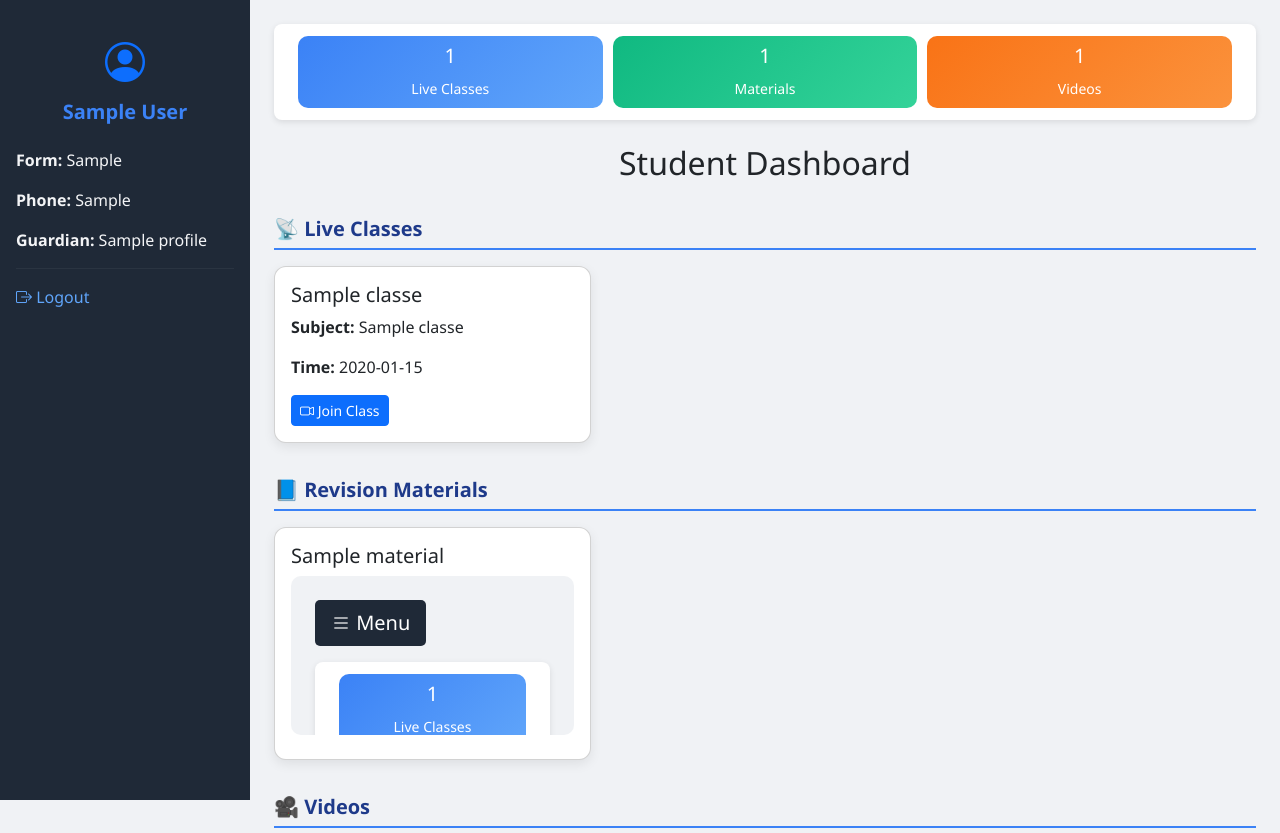
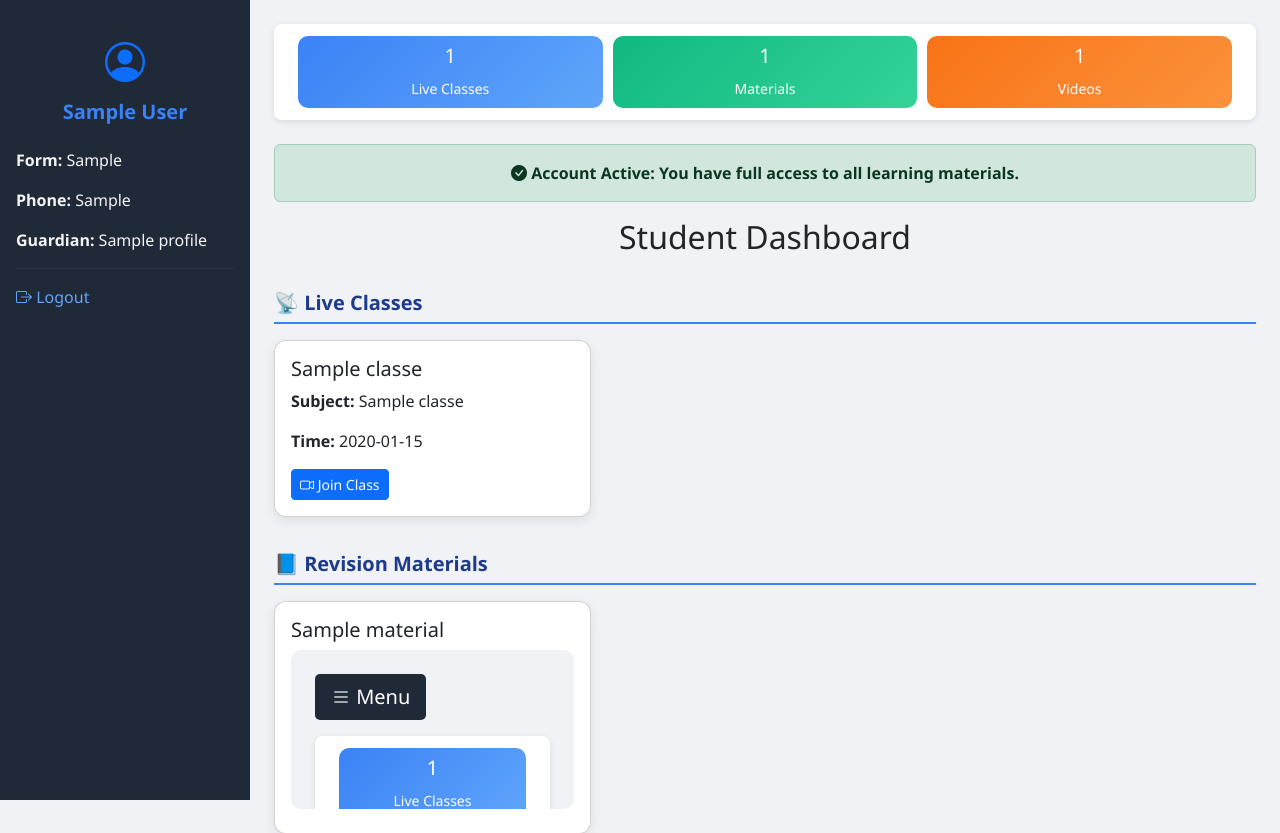
Before and after one commit to sakwasilas/hschool, a Flask app: page /student in a window 1280 px wide. Shown: the top 833 px of the page. Run offline with Flask 3, Linux system fonts and the light colour scheme; the visitor is signed in with stand-in values (Sample User, id 1); tables that the repository leaves empty hold one stand-in row (values such as "Sample post").

Commit message:
manage students

```diff
--- a/app.py
+++ b/app.py
@@ -262,17 +262,36 @@ def student_dashboard():
 
         student_form = profile.form.strip().lower()  # normalize
 
-        # ✅ Fetch Live Classes (matching form or 'all')
+        # =============================
+        # 🔒 Check if student is active
+        # =============================
+        if not profile.is_active:
+            flash("Your account is not active. Please contact admin to make payment.", "warning")
+            # Render dashboard with limited info and message
+            return render_template(
+                "students/student_dashboard.html",
+                student={
+                    "full_name": f"{profile.first_name} {profile.last_name}",
+                    "form": profile.form,
+                    "phone": profile.contact_no,
+                    "guardian_name": profile.guardian_name,
+                    "is_active": profile.is_active
+                },
+                live_classes=[],
+                revision_materials=[],
+                videos=[],
+                current_year=datetime.now().year
+            )
+
+        # ✅ If active, fetch content
         live_classes = db.query(LiveClass).filter(
             func.lower(func.trim(LiveClass.form)).in_([student_form, "all", ""])
         ).all()
 
-        # ✅ Fetch Revision Materials
         revision_materials = db.query(RevisionMaterial).filter(
             func.lower(func.trim(RevisionMaterial.form)).in_([student_form, "all", ""])
         ).all()
 
-        # ✅ Fetch Videos
         videos = db.query(Video).filter(
             func.lower(func.trim(Video.form)).in_([student_form, "all", ""])
         ).all()
@@ -285,6 +304,7 @@ def student_dashboard():
                 "form": profile.form,
                 "phone": profile.contact_no,
                 "guardian_name": profile.guardian_name,
+                "is_active": profile.is_active
             },
             live_classes=live_classes,
             revision_materials=revision_materials,
@@ -294,6 +314,7 @@ def student_dashboard():
 
     finally:
         db.close()
+
 
 
 
@@ -544,15 +565,12 @@ def manage_students():
 
     db = SessionLocal()
 
-    # Get search and sort query params
     search_query = request.args.get("search", "").strip().lower()
     sort_by = request.args.get("sort", "id")
     sort_order = request.args.get("order", "asc")
 
-    # Base query
     students = db.query(CompleteProfile)
 
-    # Apply search filter
     if search_query:
         students = students.filter(
             (func.lower(CompleteProfile.first_name).like(f"%{search_query}%")) |
@@ -561,7 +579,6 @@ def manage_students():
             (func.lower(CompleteProfile.contact_no).like(f"%{search_query}%"))
         )
 
-    # Apply sorting
     sort_column = getattr(CompleteProfile, sort_by, CompleteProfile.id)
     if sort_order == "desc":
         sort_column = sort_column.desc()
@@ -569,7 +586,71 @@ def manage_students():
     students = students.order_by(sort_column).all()
     db.close()
 
-    return render_template("admin/admin_manage_students.html", students=students, sort_by=sort_by, sort_order=sort_order)
+    return render_template(
+        "admin/admin_manage_students.html",
+        students=students,
+        sort_by=sort_by,
+        sort_order=sort_order
+    )
+
+
+@app.route('/mark_paid/<int:student_id>')
+def mark_paid(student_id):
+    db = SessionLocal()
+    try:
+        student = db.query(CompleteProfile).filter_by(id=student_id).first()
+        if not student:
+            flash("Student not found.", "danger")
+            return redirect(url_for("admin_dashboard"))
+
+        # Save names before commit
+        first_name = student.first_name
+        last_name = student.last_name
+
+        student.is_active = True
+        db.commit()
+
+        flash(f"{first_name} {last_name} has been activated (paid).", "success")
+    except Exception as e:
+        db.rollback()
+        flash("Error activating student.", "danger")
+        print(f"Error: {e}")
+    finally:
+        db.close()
+
+    return redirect(url_for("admin_dashboard"))
+
+
+
+# ========================
+# ADMIN: Block Student (Mark Unpaid)
+# ========================
+@app.route('/mark_blocked/<int:student_id>')
+def mark_blocked(student_id):
+    db = SessionLocal()
+    try:
+        student = db.query(CompleteProfile).filter_by(id=student_id).first()
+        if not student:
+            flash("Student not found.", "danger")
+            return redirect(url_for("admin_dashboard"))
+
+        # Save names before commit
+        first_name = student.first_name
+        last_name = student.last_name
+
+        student.is_active = False
+        db.commit()
+
+        flash(f"{first_name} {last_name} has been blocked.", "warning")
+    except Exception as e:
+        db.rollback()
+        flash("Error blocking student. Please try again.", "danger")
+        print(f"Error: {e}")
+    finally:
+        db.close()
+
+    return redirect(url_for("admin_dashboard"))
+
 
     # =========================
 # AJAX ENDPOINTS
--- a/templates/admin/admin_dashboard.html
+++ b/templates/admin/admin_dashboard.html
@@ -35,11 +35,11 @@
   <div class="sidebar">
     <h2>ACE Education</h2>
     <a href="#">Dashboard</a>
-    <a href="url_for('manage_students')">Manage students</a>
+    <a href="{{ url_for('manage_students') }}">Manage Students</a>
     <a href="#live">Live Classes</a>
     <a href="#materials">Materials</a>
     <a href="#videos">Videos</a>
-    <a href="url_for('logout')">Logout</a>
+  <a href="{{ url_for('logout') }}">Logout</a>
   </div>
 
   <!-- Content -->
--- a/templates/students/student_dashboard.html
+++ b/templates/students/student_dashboard.html
@@ -51,7 +51,6 @@
       text-decoration: underline;
     }
 
-    /* Sidebar hidden (mobile initial) */
     @media (max-width: 991px) {
       .sidebar {
         transform: translateX(-100%);
@@ -66,7 +65,6 @@
       }
     }
 
-    /* Main content */
     main {
       margin-left: 250px;
       transition: margin-left 0.3s ease-in-out;
@@ -83,7 +81,6 @@
       }
     }
 
-    /* Sidebar Toggle Button */
     .sidebar-toggle {
       background-color: #1f2937;
       color: #fff;
@@ -94,7 +91,6 @@
       margin-bottom: 1rem;
     }
 
-    /* Top bar */
     .top-bar {
       background-color: #ffffff;
       padding: 0.75rem 1.5rem;
@@ -132,7 +128,6 @@
       padding-bottom: 0.25rem;
     }
 
-    /* Cards */
     .card {
       border-radius: 12px;
       box-shadow: 0 4px 12px rgba(0,0,0,0.08);
@@ -177,7 +172,6 @@
 
   <!-- Main Content -->
   <main>
-    <!-- Mobile Sidebar Toggle -->
     <div class="d-lg-none text-start">
       <button class="sidebar-toggle" onclick="toggleSidebar()">
         <i class="bi bi-list"></i> Menu
@@ -199,6 +193,19 @@
         <small>Videos</small>
       </div>
     </div>
+
+    <!-- ✅ Account Status Alert -->
+    {% if not student.is_active %}
+      <div class="alert alert-warning text-center fw-semibold mt-3">
+        <i class="bi bi-exclamation-triangle-fill"></i>
+        <strong>Account Inactive:</strong> Please contact the school admin to make payment and access materials.
+      </div>
+    {% else %}
+      <div class="alert alert-success text-center fw-semibold mt-3">
+        <i class="bi bi-check-circle-fill"></i>
+        <strong>Account Active:</strong> You have full access to all learning materials.
+      </div>
+    {% endif %}
 
     <h2 class="text-center mb-4">Student Dashboard</h2>
 
```
